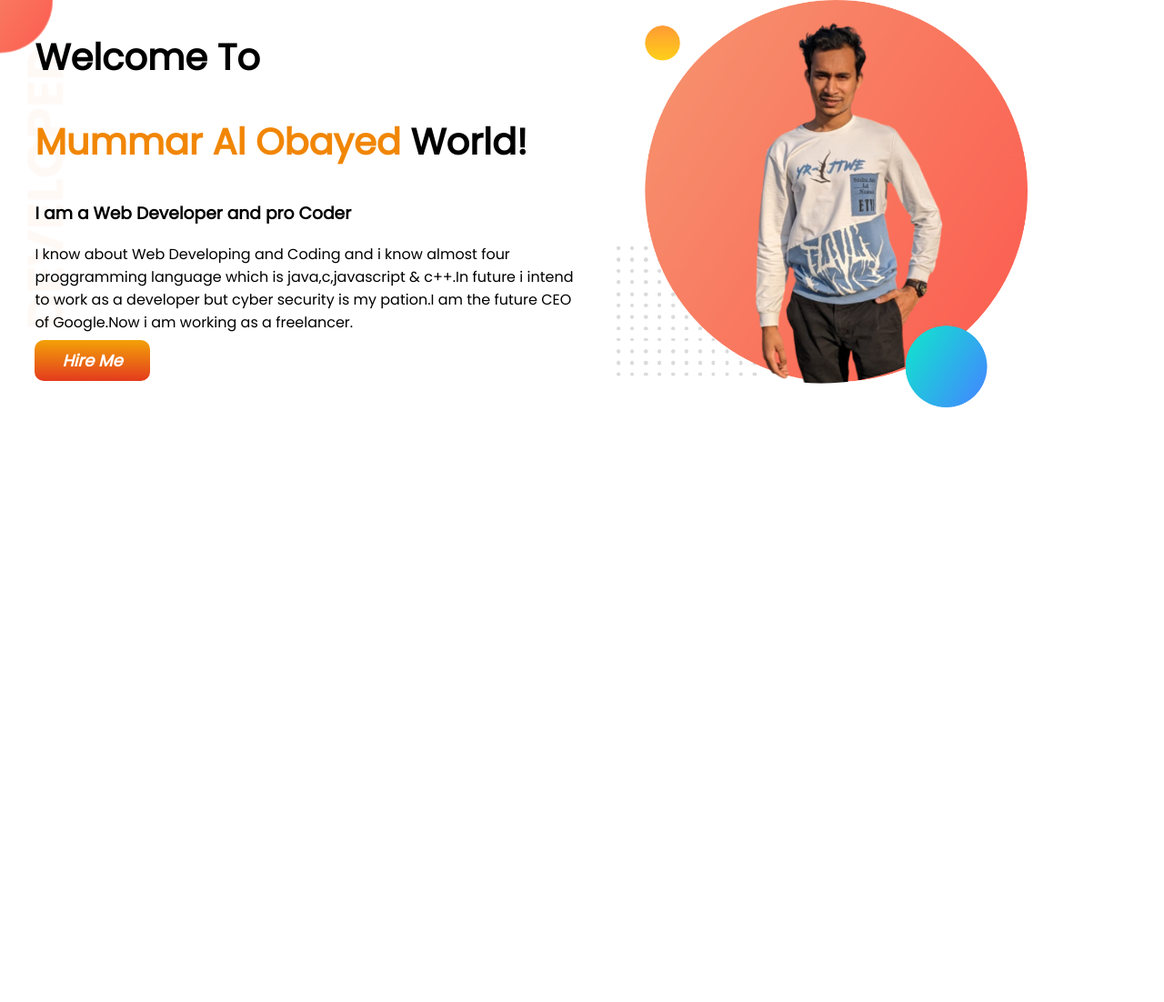
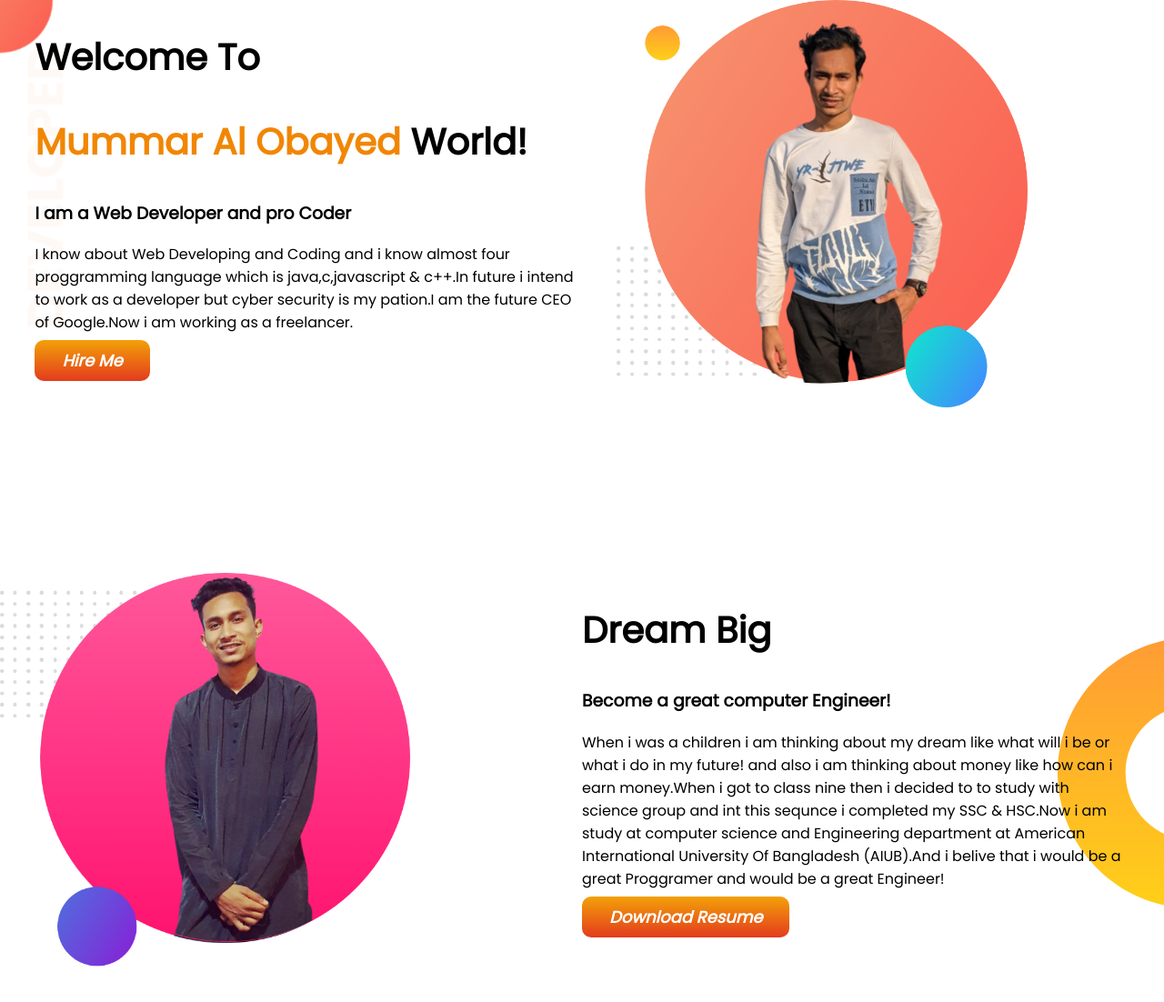
Before and after one commit to obayed324/Developer-portfolio, a plain HTML site: page index.html in a window 1280 px wide. Shown: the whole page at 91% size. Before the commit the page ends 800 px from the top, so only its background shows below. Drawn offline with Linux system fonts and the light colour scheme.

Commit message:
Down-Half

```diff
--- a/index.html
+++ b/index.html
@@ -27,6 +27,25 @@
         </div>
         <div class="Half-width"><img src="showOff/my-bg.png" alt=""></div>
     </section>
+
+    <section class="Dream-big">
+        <div class="Down-half">
+            <img src="showOff/my-bg2.png" alt="">
+        </div>
+        <div class="Down-half">
+            <h1>Dream Big</h1>
+            <h3 class="H-three">Become a great computer Engineer!</h3>
+            <p>
+                When i was a children i am thinking about my dream like what will i be or what i do in my future! and
+                also i am thinking about money like how can i earn money.When i got to class nine then i decided to to
+                study with science group and int this sequnce i completed my SSC & HSC.Now i am study at computer
+                science and Engineering department at American International University Of Bangladesh (AIUB).And i
+                belive
+                that i would be a great Proggramer and would be a great Engineer!
+            </p>
+            <a class="Link-Button" target="_blank" href="https://obayed324.github.io/My-Bio-Data/"> Download Resume</a>
+        </div>
+    </section>
 </body>
 
 </html>
--- a/style.css
+++ b/style.css
@@ -13,6 +13,7 @@ h1 {
 
 section {
     display: flex;
+    margin-bottom: 175px;
 }
 
 .Half-width {
@@ -41,3 +42,22 @@ section {
     background-repeat: no-repeat;
 
 }
+
+.Down-half {
+    width: 50%;
+    padding-right: 3%;
+}
+
+.Down-half img {
+    width: 75%;
+}
+
+.H-three {
+    font-weight: 800;
+}
+
+.Dream-big {
+    background-image: url(images/dream-bg.png);
+    background-repeat: no-repeat;
+    background-position: right;
+}
```
Also changed, not shown: showOff/my-bg2.png (added).
